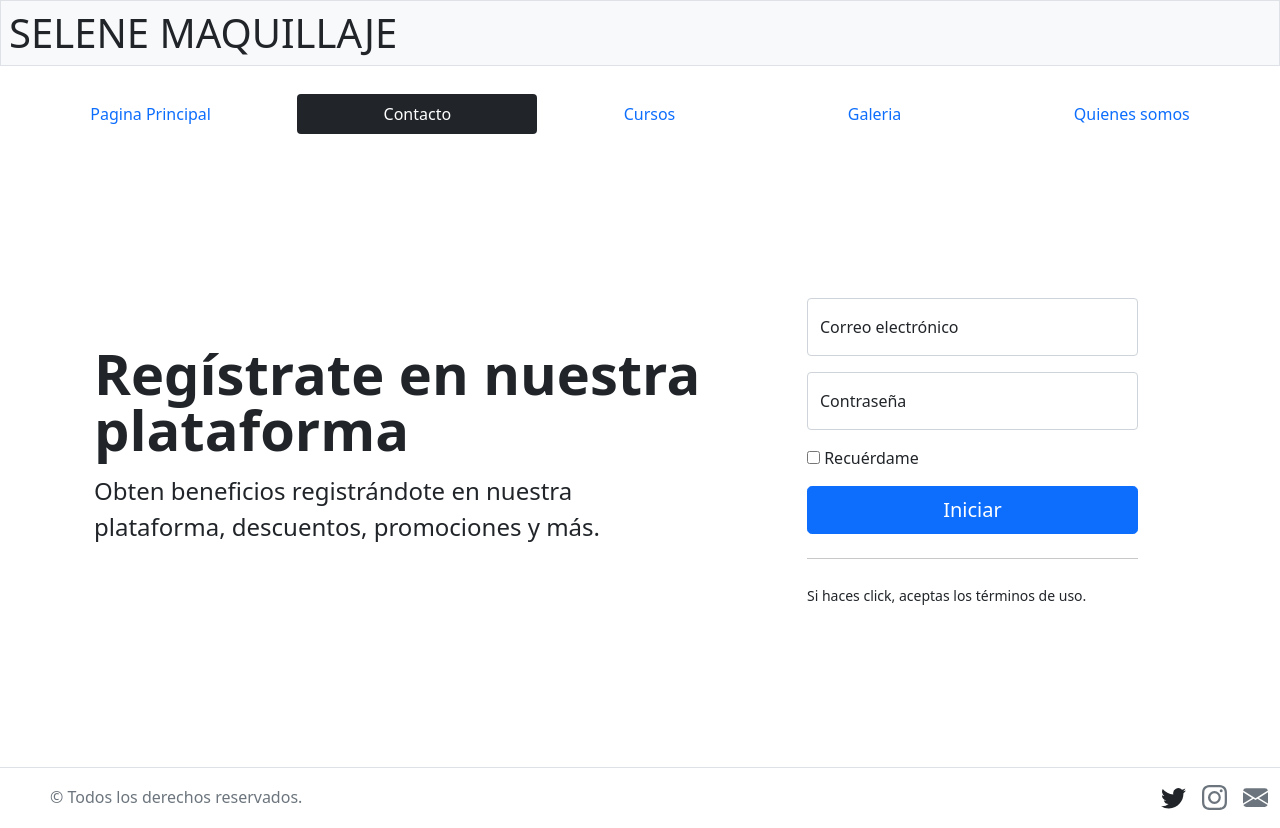
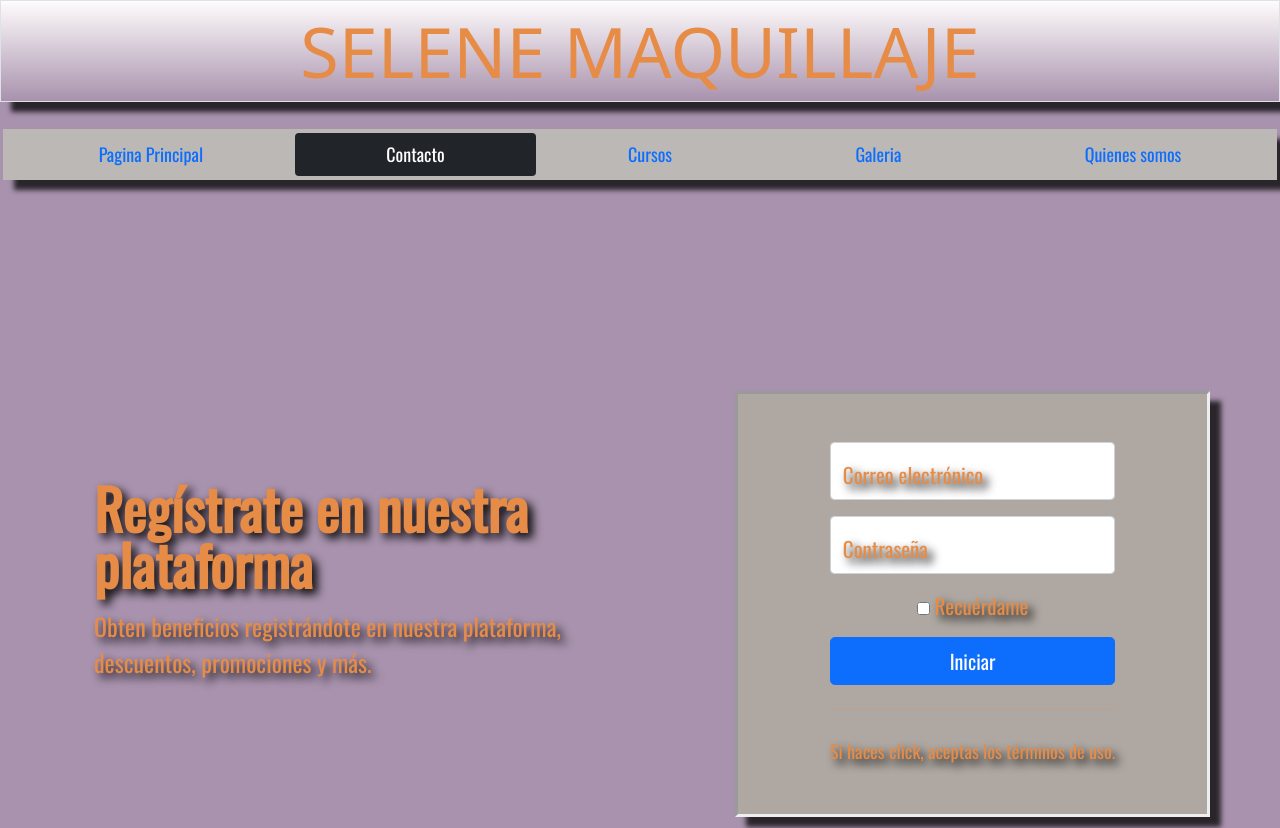
Before and after one commit to d4rri/Proyecto-coder, a plain HTML site: page pages/contacto.html in a window 1280 px wide. Shown: the top 828 px of the page. Drawn offline with nearby package versions, Linux system fonts and the light colour scheme; files that its build step writes are made by us from their sources; the site is published under a folder, as on GitHub Pages, so addresses that start at the root find nothing.

Commit message:
website12.1

```diff
--- a/pages/contacto.html
+++ b/pages/contacto.html
@@ -8,7 +8,7 @@
         <meta name="keywords" content="maquillaje,selene,makeup,argentina">
         <meta name="description" content="breve descripcion">
         <link href="https://cdn.jsdelivr.net/npm/bootstrap@5.1.3/dist/css/bootstrap.min.css" rel="stylesheet" integrity="sha384-1BmE4kWBq78iYhFldvKuhfTAU6auU8tT94WrHftjDbrCEXSU1oBoqyl2QvZ6jIW3" crossorigin="anonymous">
-        <link rel="stylesheet" href="/css/destino.css">
+        <link rel="stylesheet" href="Proyecto-coder/css/destino.css">
         <link rel="preconnect" href="https://fonts.googleapis.com">
         <link rel="preconnect" href="https://fonts.gstatic.com" crossorigin>
         <link href="https://fonts.googleapis.com/css2?family=Oswald&display=swap" rel="stylesheet">
@@ -20,7 +20,7 @@
         </header>
         <section>
           <ul class="nav nav-pills nav-fill p-1 lista">
-            <li class="nav-item"><a href="/index.html" class="nav-link">Pagina Principal</a></li>
+            <li class="nav-item"><a href="Proyecto-coder/index.html" class="nav-link">Pagina Principal</a></li>
             <li class="nav-item"><a href="" class="nav-link bg-dark active">Contacto</a></li>
             <li class="nav-item"><a href="cursos.html" class="nav-link">Cursos</a></li>
             <li class="nav-item"><a href="galeria.html" class="nav-link">Galeria</a></li>
```
Also changed, not shown: pages/cursos.html (+2 -2 lines), pages/galeria.html (+2 -2 lines), pages/quienessomos.html (+2 -2 lines).
